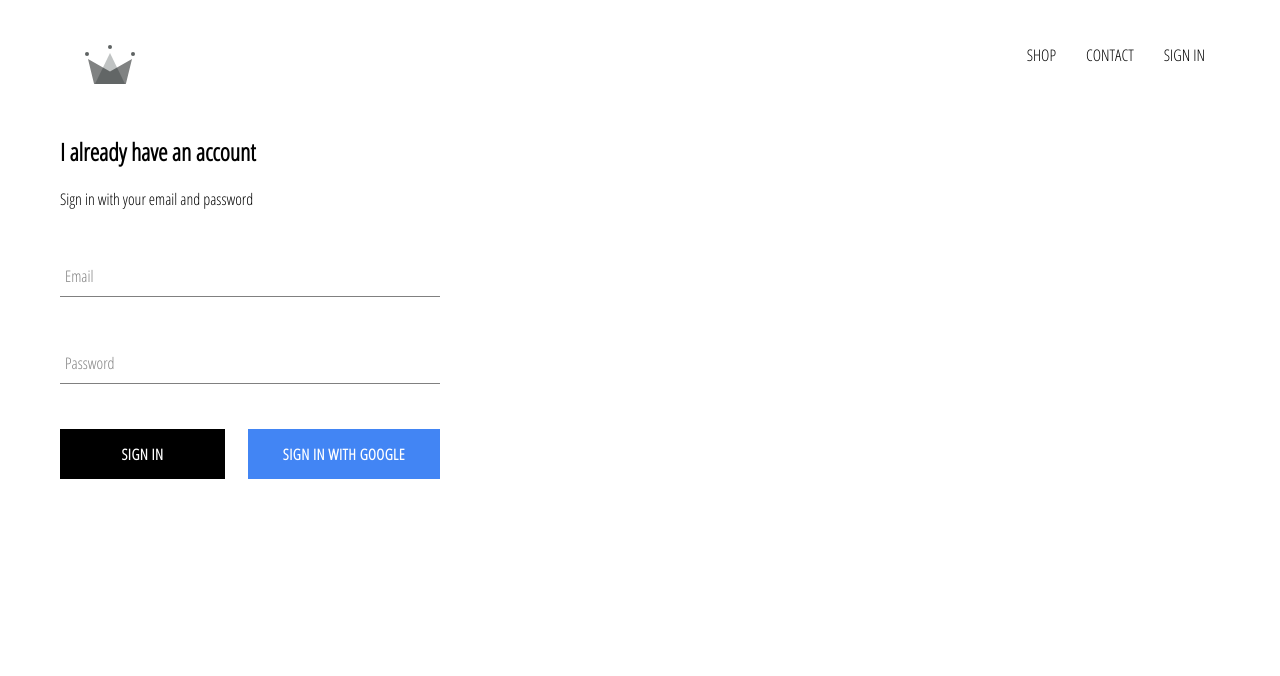
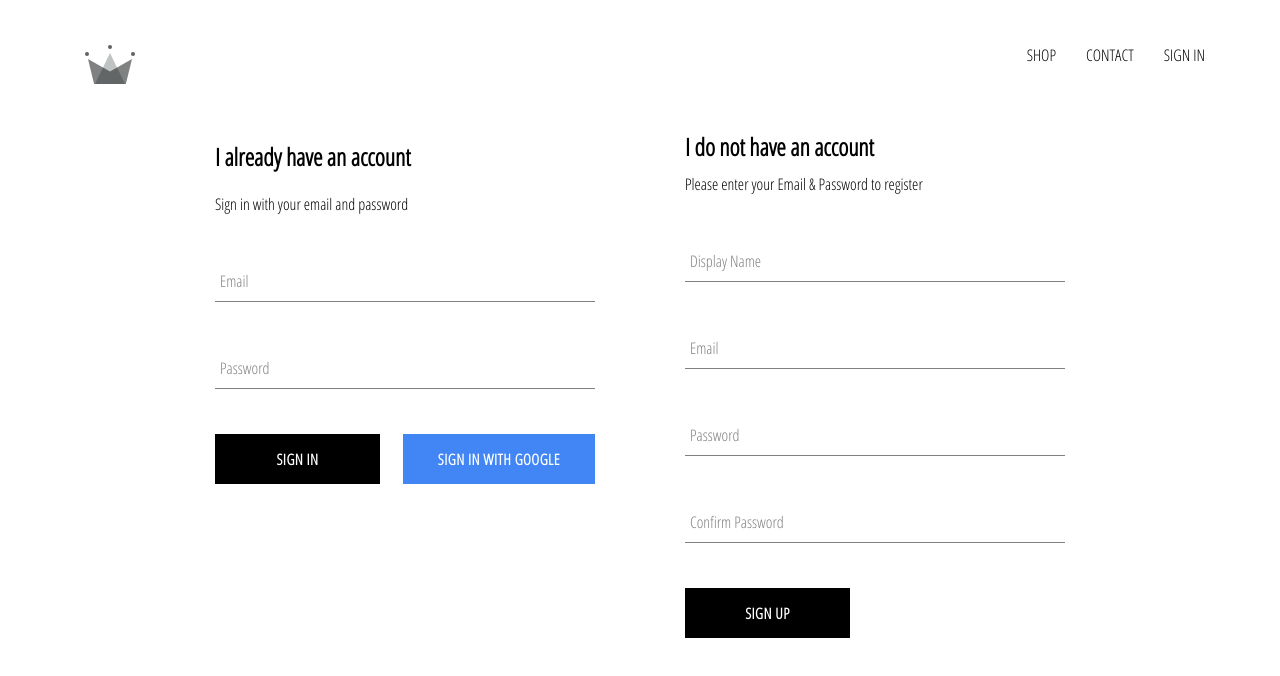
Before and after one commit to jasmin-merchant/crown-clothing, a React (Create React App) app: page /signIn in a window 1280 px wide. Shown: the top 676 px of the page. Built offline with nearby package versions, Linux system fonts and the light colour scheme; no server answers.

Commit message:
Implemented firebase utils, included ability to store authenticated users in firestore database

```diff
--- a/src/App.js
+++ b/src/App.js
@@ -7,7 +7,7 @@
 import ShopPage from './pages/shop/shop.component';
 import Header from './components/header/header.component';
 import SignInSignOut from './pages/sign-in-and-sign-up/sign-in-and-sign-up.component'
-import {auth} from './firebase/firebase.utils';
+import {auth, createUserProfileDocument} from './firebase/firebase.utils';
 
 class App extends React.Component {
   constructor() {
@@ -21,9 +21,24 @@
   unsubscribeFromAuth = null;
 
   componentDidMount() {
-    this.unsubscribeFromAuth = auth.onAuthStateChanged(user => {
-      this.setState({currentUser: user});
-      console.log(user);
+    this.unsubscribeFromAuth = auth.onAuthStateChanged(async userAuth => {
+      if(userAuth) {
+        const userRef = await createUserProfileDocument(userAuth);
+
+        userRef.onSnapshot(snapshot => {
+          this.setState({
+            currentUser: {
+              id: snapshot.id,
+              ...snapshot.data()
+            }
+          });
+
+          console.log(this.state);
+        });
+      }
+      console.log(this.state);
+
+      this.setState({currentUser: userAuth});
     })
   }
 
--- a/src/components/header/header.styles.scss
+++ b/src/components/header/header.styles.scss
@@ -17,10 +17,10 @@
       display: flex;
       align-items: center;
       justify-content: flex-end;
-      cursor: pointer;
 
       .option {
         padding: 10px 15px;
+        cursor: pointer;
       }
     }
   }
--- /dev/null
+++ b/src/components/sign-up/sign-up.component.jsx
@@ -0,0 +1,100 @@
+import React from 'react';
+
+import FormInput from '../form-input/form-input.component';
+import CustomButton from '../custom-button/custom-button.component';
+
+import {auth, createUserProfileDocument} from '../../firebase/firebase.utils';
+
+import './sign-up.scss';
+
+class SignUp extends React.Component {
+    constructor() {
+        super();
+
+        this.state = {
+            displayName: '',
+            email: '',
+            password: '',
+            confirmPassword: '',
+        }
+    }
+
+    handleSubmit = async event => {
+        event.preventDefault();
+
+        const {displayName, email, password, confirmPassword} = this.state;
+
+        if(password !== confirmPassword) {
+            alert("Passwords don't match");
+            return;
+        }
+
+        try {
+            const {user} = await auth.createUserWithEmailAndPassword(email, password);
+
+            await createUserProfileDocument(user, {displayName});
+
+            this.setState({
+                displayName: '',
+                email: '',
+                password: '',
+                emailPassword: ''
+            });
+
+        } catch(error) {
+            console.log(error)
+        }
+    }
+
+    handleChange = event => {
+        const {name, value} = event.target;
+        this.setState({[name]: value});
+    }
+
+    render() {
+        const {displayName, email, password, confirmPassword} = this.state;
+        return(
+            <div className="sign-up">
+                <h2 className="title">I do not have an account</h2>
+                <span>Please enter your Email & Password to register</span>
+                <form action="" className="sign-up-form">
+                    <FormInput
+                        type='text'
+                        name='displayName'
+                        value={displayName}
+                        onChange={this.handleChange}
+                        label='Display Name'
+                        required
+                    />
+                    <FormInput
+                        type='email'
+                        name='email'
+                        value={email}
+                        onChange={this.handleChange}
+                        label='Email'
+                        required
+                    />
+                    <FormInput
+                        type='password'
+                        name='password'
+                        value={password}
+                        onChange={this.handleChange}
+                        label='Password'
+                        required
+                    />
+                    <FormInput
+                        type='password'
+                        name='confirmPassword'
+                        value={confirmPassword}
+                        onChange={this.handleChange}
+                        label='Confirm Password'
+                        required
+                    />
+                    <CustomButton type='submit' onClick={this.handleSubmit}>Sign Up</CustomButton>
+                </form>
+            </div>
+        )
+    }
+}
+
+export default SignUp;
--- /dev/null
+++ b/src/components/sign-up/sign-up.scss
@@ -0,0 +1,9 @@
+.sign-up {
+    display: flex;
+    flex-direction: column;
+    width: 380px;
+
+    .title {
+        margin: 10px 0;
+    }
+}
--- a/src/firebase/firebase.utils.js
+++ b/src/firebase/firebase.utils.js
@@ -12,6 +12,31 @@
   appId: "1:355988214846:web:e9f5e6438e4dbf34"
 };
 
+export const createUserProfileDocument = async (userAuth, additionalData) => {
+  if(!userAuth) return;
+
+  const userRef = firestore.doc(`users/${userAuth.uid}`);
+
+  const snapShot = await userRef.get();
+
+  if(!snapShot.exists) {
+    const {displayName, email} = userAuth;
+    const createdAt = new Date();
+
+    try {
+      await userRef.set({
+        displayName,
+        email,
+        createdAt,
+        ...additionalData
+      });
+    } catch(error) {
+      console.log('error in creating user! ', error.message);
+    }
+  }
+  return userRef;
+}
+
 firebase.initializeApp(config);
 
 export const auth = firebase.auth();
--- a/src/pages/sign-in-and-sign-up/sign-in-and-sign-up.component.jsx
+++ b/src/pages/sign-in-and-sign-up/sign-in-and-sign-up.component.jsx
@@ -3,10 +3,12 @@
 import './sign-in-and-sign-up.styles.scss';
 
 import SignIn from '../../components/sign-in/sign-in.component';
+import SignUp from '../../components/sign-up/sign-up.component';
 
 const SignInSignUp = () => (
     <div className="sign-in-and-sign-up">
         <SignIn />
+        <SignUp />
     </div>
 )
 
--- a/src/pages/sign-in-and-sign-up/sign-in-and-sign-up.styles.scss
+++ b/src/pages/sign-in-and-sign-up/sign-in-and-sign-up.styles.scss
@@ -0,0 +1,6 @@
+.sign-in-and-sign-up {
+    width: 850px;
+    display: flex;
+    justify-content: space-between;
+    margin: 30px auto;
+}
```
